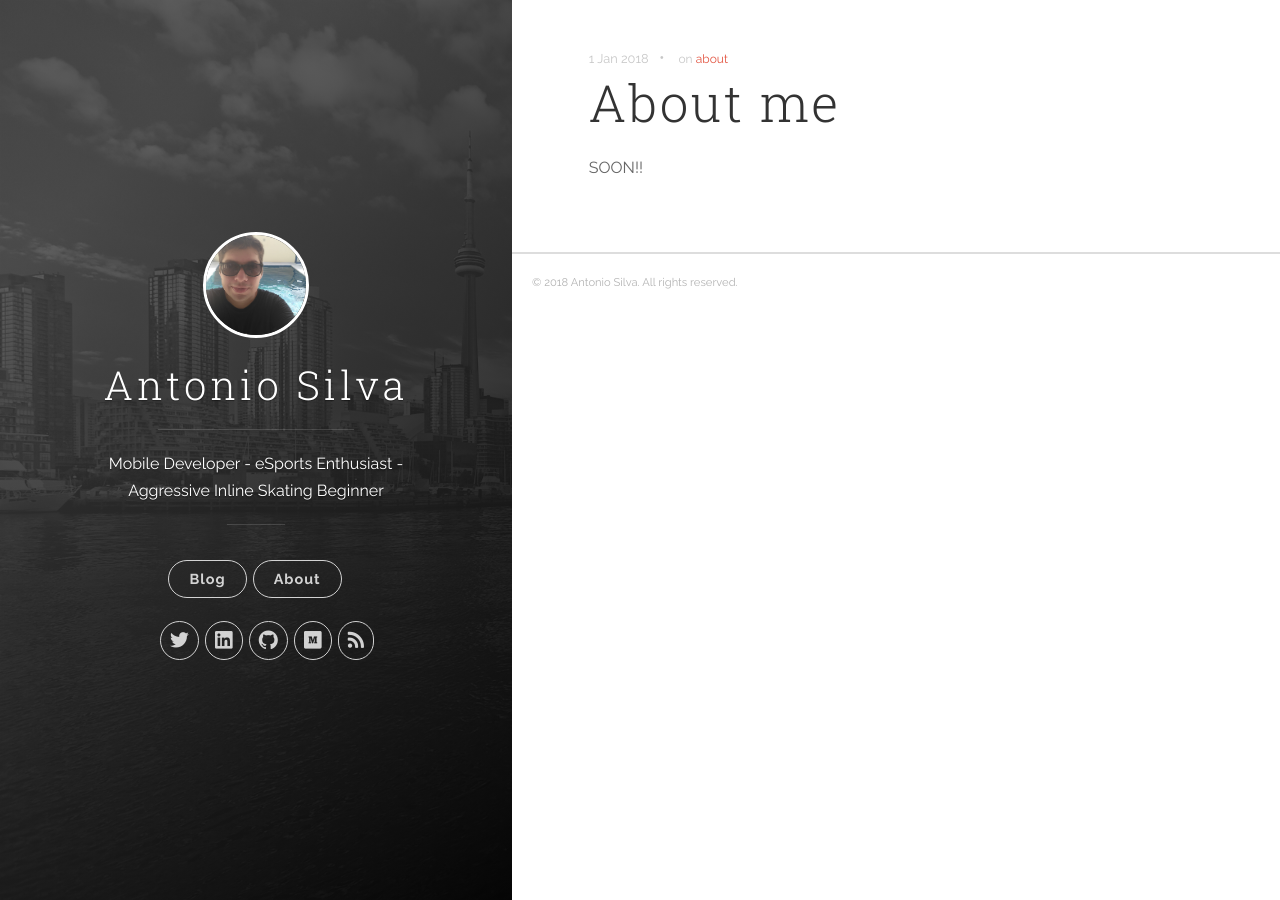
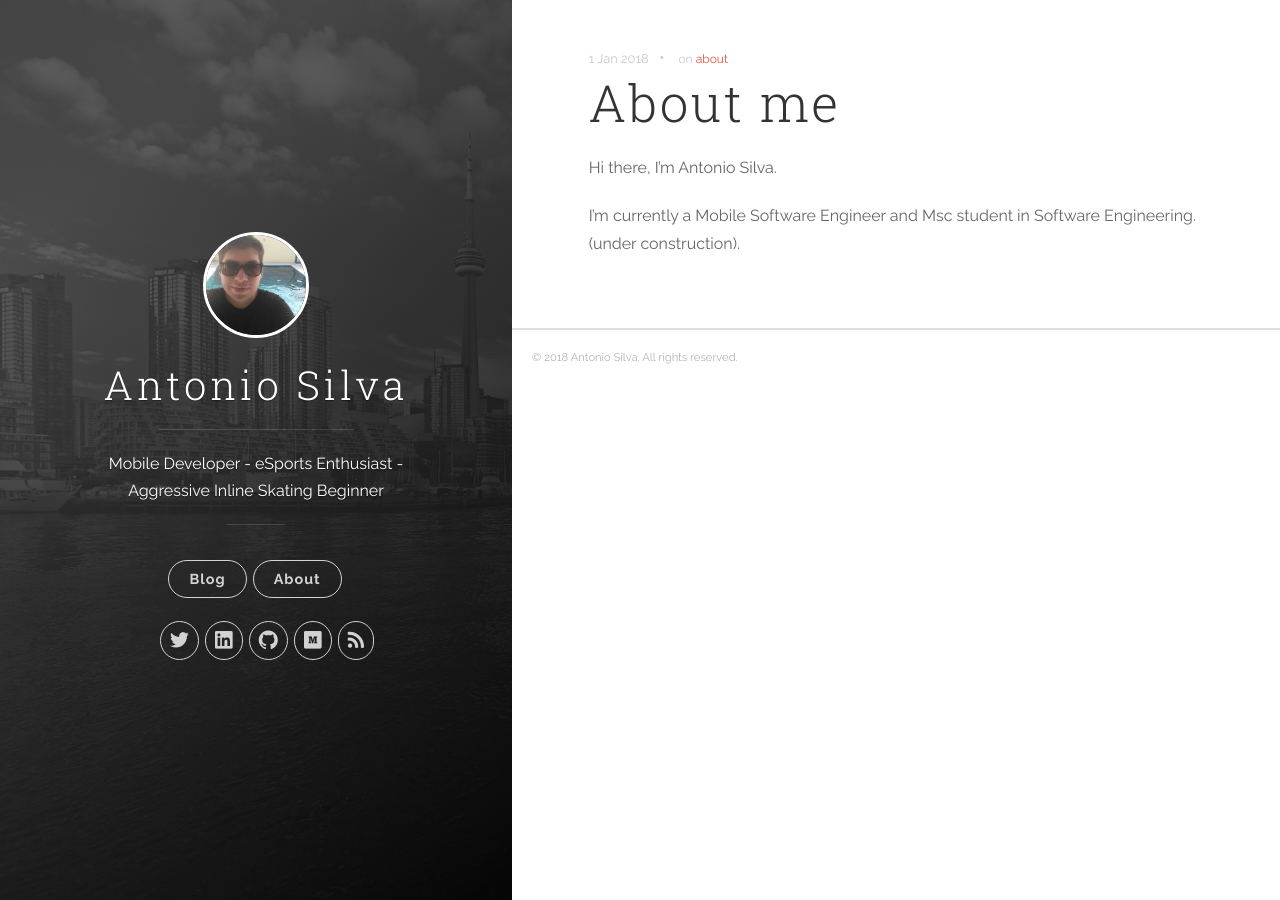
Before and after one commit to antoniosj/antoniosj.github.io, a Jekyll site: the page built from _posts/2018-01-01-about-me.markdown, in a window 1280 px wide. Built offline with Jekyll 4.4.1, drawn with Linux system fonts in a browser that asks for light colours.

Commit message:
Update 2018-01-01-about-me.markdown

```diff
--- a/_posts/2018-01-01-about-me.markdown
+++ b/_posts/2018-01-01-about-me.markdown
@@ -4,4 +4,8 @@ date:   2018-01-01 10:00:00
 categories: [about]
 tags: [about]
 ---
-SOON!!
+
+Hi there, I'm Antonio Silva.
+
+I'm currently a Mobile Software Engineer and Msc student in Software Engineering.
+(under construction).
```
